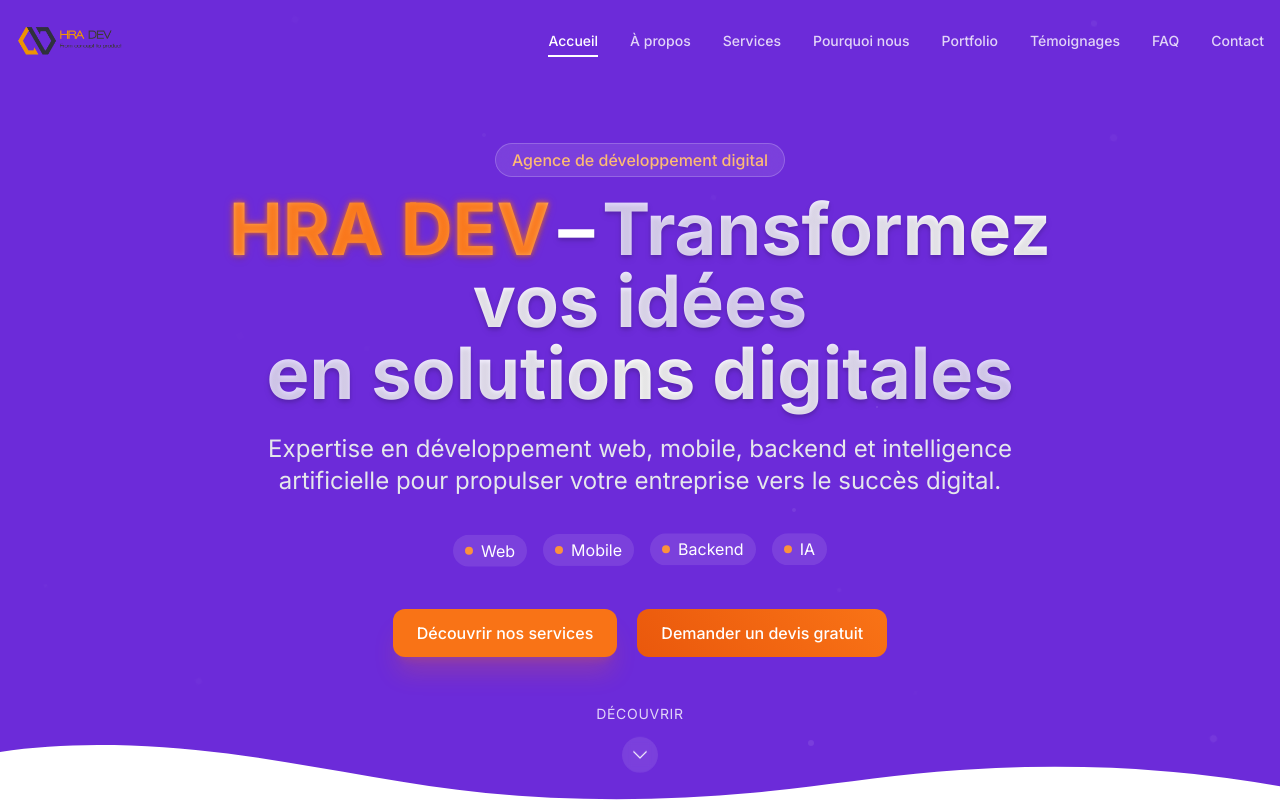
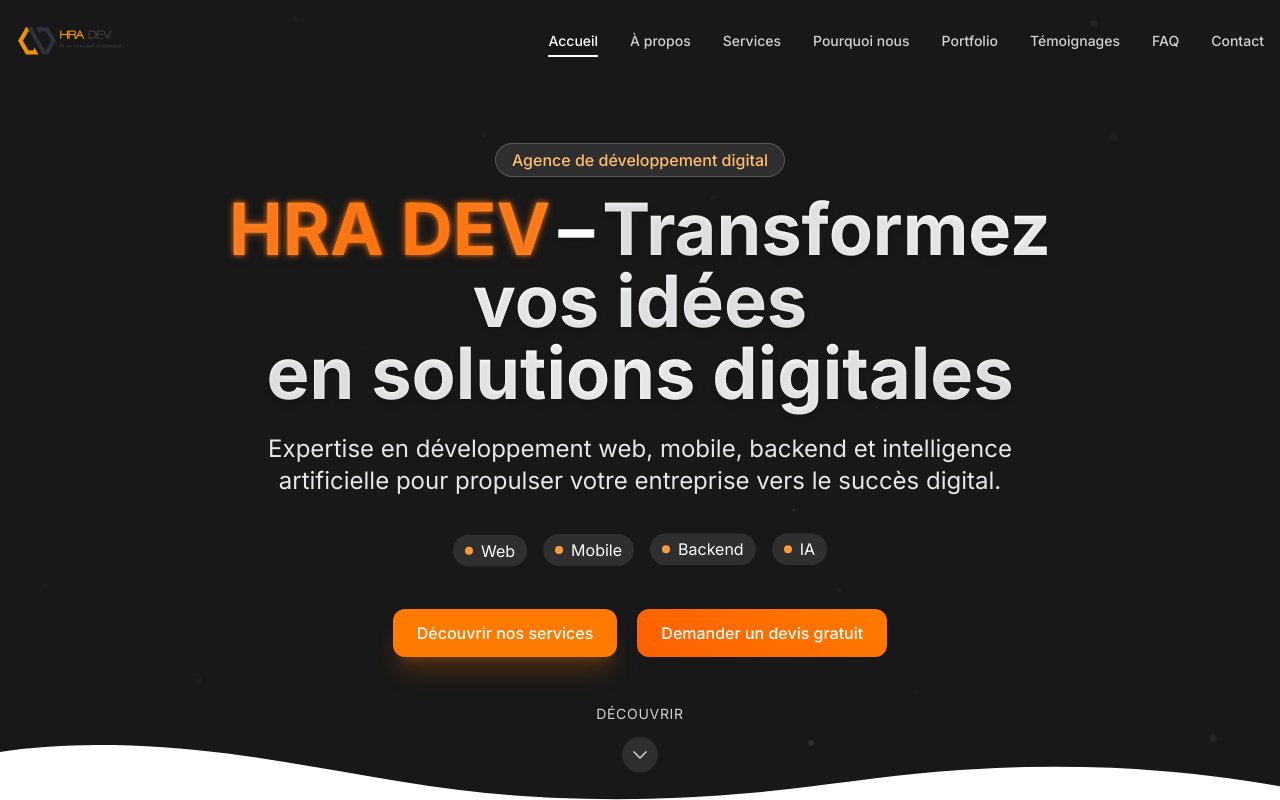
Before and after one commit to rayen43500/hra_dev, a React (Vite) app: page / in a window 1280 px wide. Shown: the top 800 px of the page. Built offline with nearby package versions, Linux system fonts and the light colour scheme.

Commit message:
fixer les coleur

```diff
--- a/src/components/Footer.tsx
+++ b/src/components/Footer.tsx
@@ -69,7 +69,7 @@
       viewport={{ once: true }}
       transition={{ duration: 0.8 }}
     >
-      {/* Fond mauve simple et uni */}
+      {/* Fond noir simple et uni */}
       <div className="absolute inset-0 bg-primary-500"></div>
 
       {/* Vague en haut du footer */}
@@ -116,7 +116,7 @@
               >
                 <div className="relative mb-2">
                   <h3 className="text-4xl font-extrabold mb-1 text-white tracking-wide fancy-text">
-                    <span className="bg-gradient-to-r from-secondary-300 via-white to-secondary-300 bg-clip-text text-transparent drop-shadow-lg">
+                    <span className="bg-gradient-to-r from-secondary-400 via-secondary-500 to-secondary-400 bg-clip-text text-transparent drop-shadow-lg">
                       RAYEN HOUAIDI
                     </span>
                   </h3>
@@ -128,7 +128,7 @@
                     transition={{ duration: 0.8, delay: 0.4 }}
                   />
                 </div>
-                <p className="text-xl text-secondary-300 mb-4 fancy-text tracking-wider font-semibold">
+                <p className="text-xl text-secondary-400 mb-4 fancy-text tracking-wider font-semibold">
                   Fondateur & CEO
                 </p>
               </motion.div>
--- a/src/components/Hero.tsx
+++ b/src/components/Hero.tsx
@@ -62,7 +62,7 @@
       id="hero"
       className="relative flex items-center justify-center min-h-screen text-white overflow-hidden"
     >
-      {/* Fond mauve simple et uni */}
+      {/* Fond noir simple et uni */}
       <div className="absolute inset-0 bg-primary-500"></div>
 
       <div className="container relative z-10 text-center px-4">
@@ -87,12 +87,12 @@
             animate={{ opacity: 1, y: 0 }}
             transition={{ duration: 0.8, delay: 0.2 }}
           >
-            <span className="bg-gradient-to-r from-secondary-300 via-secondary-400 to-secondary-300 bg-clip-text text-transparent neon-text-secondary">HRA DEV</span>
+            <span className="bg-gradient-to-r from-secondary-400 via-secondary-500 to-secondary-400 bg-clip-text text-transparent neon-text-secondary">HRA DEV</span>
             <span className="mx-2 text-white">–</span>
             <br className="md:hidden" />
-            <span className="bg-gradient-to-r from-primary-100 via-white to-primary-100 bg-clip-text text-transparent">Transformez vos idées</span>
+            <span className="bg-gradient-to-r from-gray-100 via-white to-gray-100 bg-clip-text text-transparent">Transformez vos idées</span>
             <br />
-            <span className="bg-gradient-to-r from-primary-100 via-white to-primary-100 bg-clip-text text-transparent">en solutions digitales</span>
+            <span className="bg-gradient-to-r from-gray-100 via-white to-gray-100 bg-clip-text text-transparent">en solutions digitales</span>
           </motion.h1>
 
           <motion.p
--- a/src/index.css
+++ b/src/index.css
@@ -5,30 +5,30 @@
 /* Variables globales */
 :root {
   /* Couleurs principales */
-  --primary-50: #f3eeff;
-  --primary-100: #e4d9ff;
-  --primary-200: #c7b3ff;
-  --primary-300: #a98dff;
-  --primary-400: #8b66ff;
-  --primary-500: #6C2BD9;
-  --primary-600: #5a24b5;
-  --primary-700: #4a148c;
-  --primary-800: #3a1078;
-  --primary-900: #2a0c64;
-  --primary-950: #1e084a;
+  --primary-50: #f6f6f6;
+  --primary-100: #e7e7e7;
+  --primary-200: #d1d1d1;
+  --primary-300: #b0b0b0;
+  --primary-400: #888888;
+  --primary-500: #181818;
+  --primary-600: #171717;
+  --primary-700: #141414;
+  --primary-800: #121212;
+  --primary-900: #0d0d0d;
+  --primary-950: #080808;
 
   /* Couleurs secondaires */
-  --secondary-50: #fff7ed;
-  --secondary-100: #ffedd5;
-  --secondary-200: #fed7aa;
-  --secondary-300: #fdba74;
-  --secondary-400: #fb923c;
-  --secondary-500: #f97316;
-  --secondary-600: #ea580c;
-  --secondary-700: #c2410c;
-  --secondary-800: #9a3412;
-  --secondary-900: #7c2d12;
-  --secondary-950: #431407;
+  --secondary-50: #fff8ed;
+  --secondary-100: #ffefd5;
+  --secondary-200: #ffdaa8;
+  --secondary-300: #ffbe70;
+  --secondary-400: #ff9a36;
+  --secondary-500: #ff7a00;
+  --secondary-600: #ff6000;
+  --secondary-700: #cc4d00;
+  --secondary-800: #a33d00;
+  --secondary-900: #873400;
+  --secondary-950: #471a00;
 
   /* Transitions */
   --transition-fast: 0.15s ease;
--- a/tailwind.config.js
+++ b/tailwind.config.js
@@ -8,32 +8,32 @@
     extend: {
       colors: {
         primary: {
-          50: '#f3eeff',
-          100: '#e4d9ff',
-          200: '#c7b3ff',
-          300: '#a98dff',
-          400: '#8b66ff',
-          500: '#6C2BD9', // Couleur principale - violet profond
-          600: '#5a24b5',
-          700: '#4a148c',
-          800: '#3a1078',
-          900: '#2a0c64',
-          950: '#1e084a',
-          DEFAULT: '#6C2BD9',
+          50: '#f6f6f6',
+          100: '#e7e7e7',
+          200: '#d1d1d1',
+          300: '#b0b0b0',
+          400: '#888888',
+          500: '#181818', // Couleur principale - noir profond
+          600: '#171717',
+          700: '#141414',
+          800: '#121212',
+          900: '#0d0d0d',
+          950: '#080808',
+          DEFAULT: '#181818',
         },
         secondary: {
-          50: '#fff7ed',
-          100: '#ffedd5',
-          200: '#fed7aa',
-          300: '#fdba74',
-          400: '#fb923c',
-          500: '#f97316',
-          600: '#ea580c',
-          700: '#c2410c',
-          800: '#9a3412',
-          900: '#7c2d12',
-          950: '#431407',
-          DEFAULT: '#f97316',
+          50: '#fff8ed',
+          100: '#ffefd5',
+          200: '#ffdaa8',
+          300: '#ffbe70',
+          400: '#ff9a36',
+          500: '#ff7a00', // Couleur secondaire - orange vif
+          600: '#ff6000',
+          700: '#cc4d00',
+          800: '#a33d00',
+          900: '#873400',
+          950: '#471a00',
+          DEFAULT: '#ff7a00',
         },
       },
       fontFamily: {
@@ -41,10 +41,10 @@
         heading: ['Poppins', 'sans-serif'],
       },
       boxShadow: {
-        'glow': '0 0 15px rgba(108, 43, 217, 0.4)',
-        'glow-lg': '0 0 30px rgba(108, 43, 217, 0.6)',
-        'glow-orange': '0 0 15px rgba(249, 115, 22, 0.4)',
-        'glow-orange-lg': '0 0 30px rgba(249, 115, 22, 0.6)',
+        'glow': '0 0 15px rgba(24, 24, 24, 0.4)',
+        'glow-lg': '0 0 30px rgba(24, 24, 24, 0.6)',
+        'glow-orange': '0 0 15px rgba(255, 122, 0, 0.4)',
+        'glow-orange-lg': '0 0 30px rgba(255, 122, 0, 0.6)',
       },
       backgroundImage: {
         'gradient-radial': 'radial-gradient(var(--tw-gradient-stops))',
```
